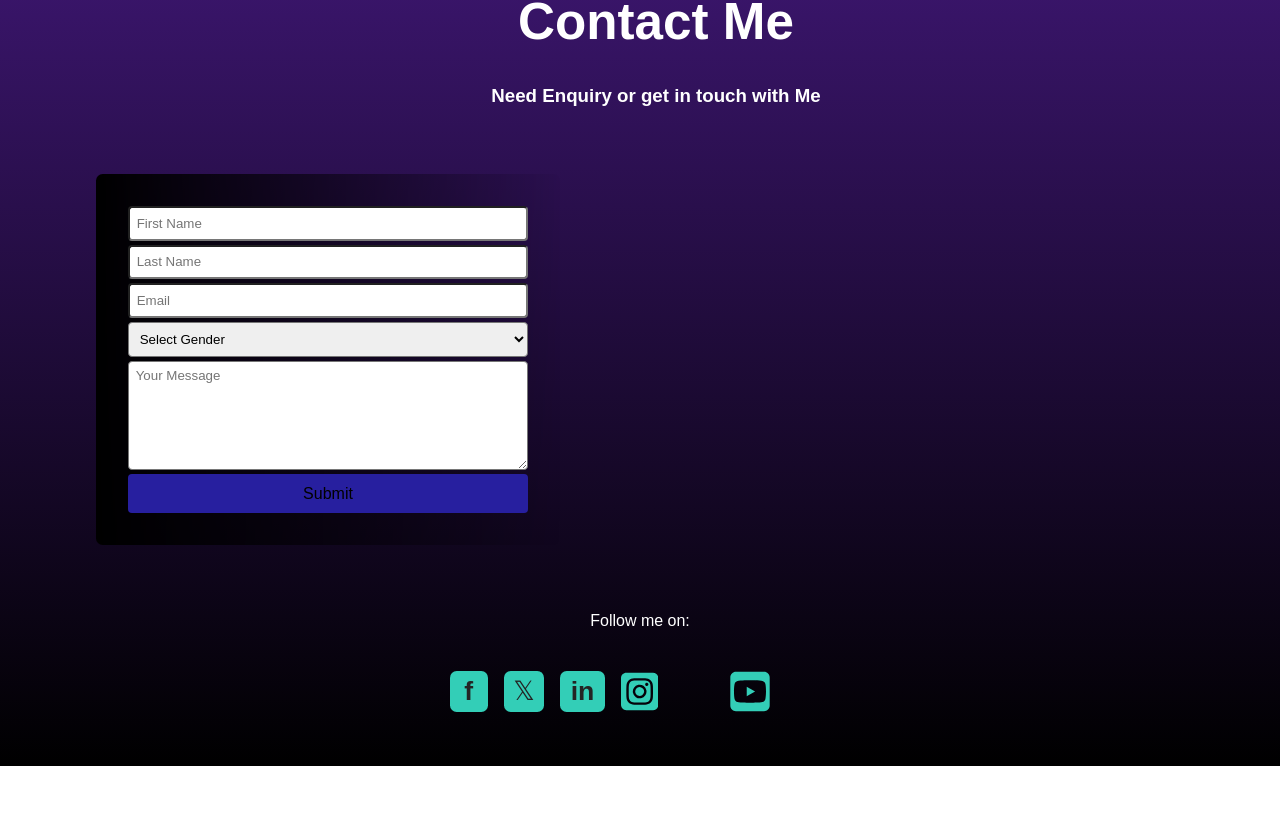
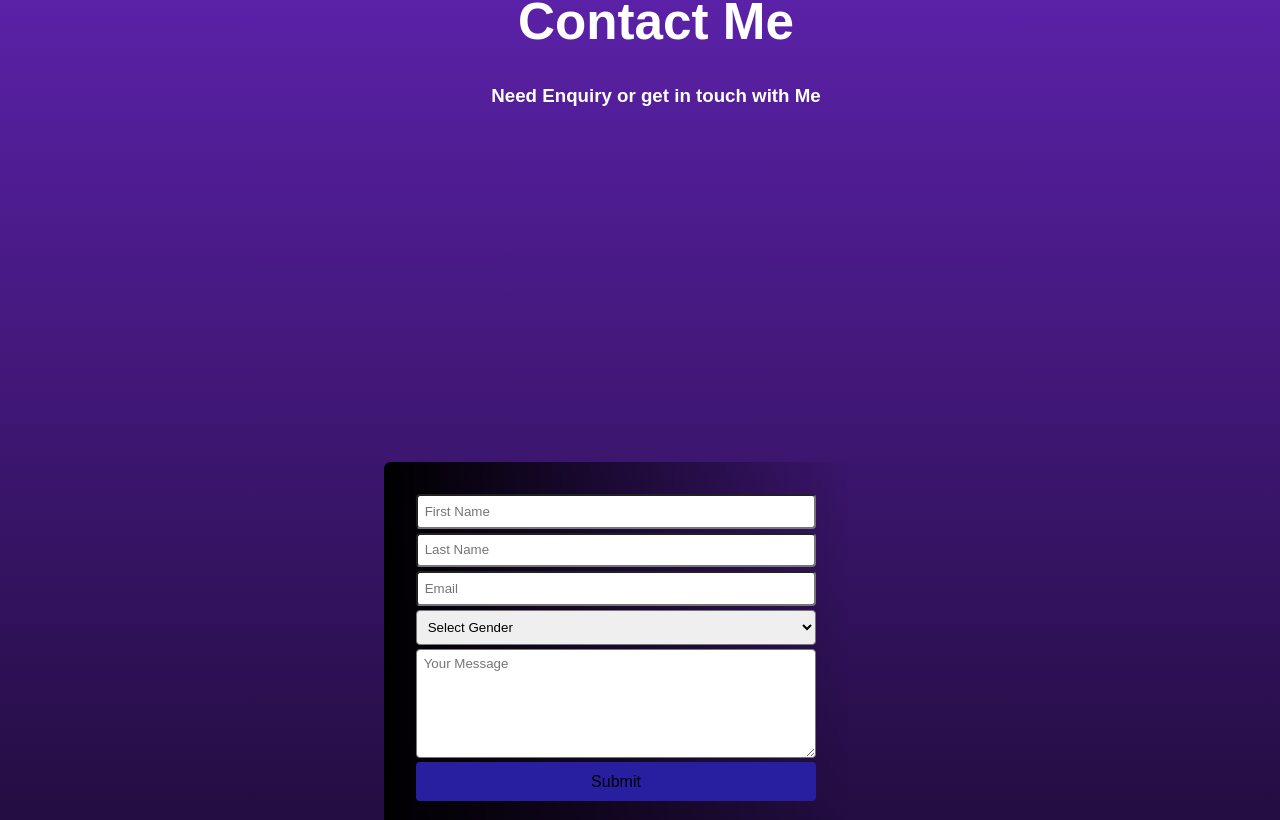
Before and after one commit to Kaal581993/Portfolio-React, a React (Vite) app: page / in a window 1280 px wide. Shown: the part 5980-6800 px from the top of the page. Before the commit the page ends 6746 px from the top, so only its background shows below. Built offline with nearby package versions, Linux system fonts and the light colour scheme; a web font is replaced by a local one.

Commit message:
Update App.css

```diff
--- a/src/App.css
+++ b/src/App.css
@@ -429,7 +429,7 @@ ul.skills-description {
     display: flex;
     width: 80%;
     gap:5pt;
-    padding: 2em;
+    padding: 20em;
 }
 
 .contact-form-base {
```
